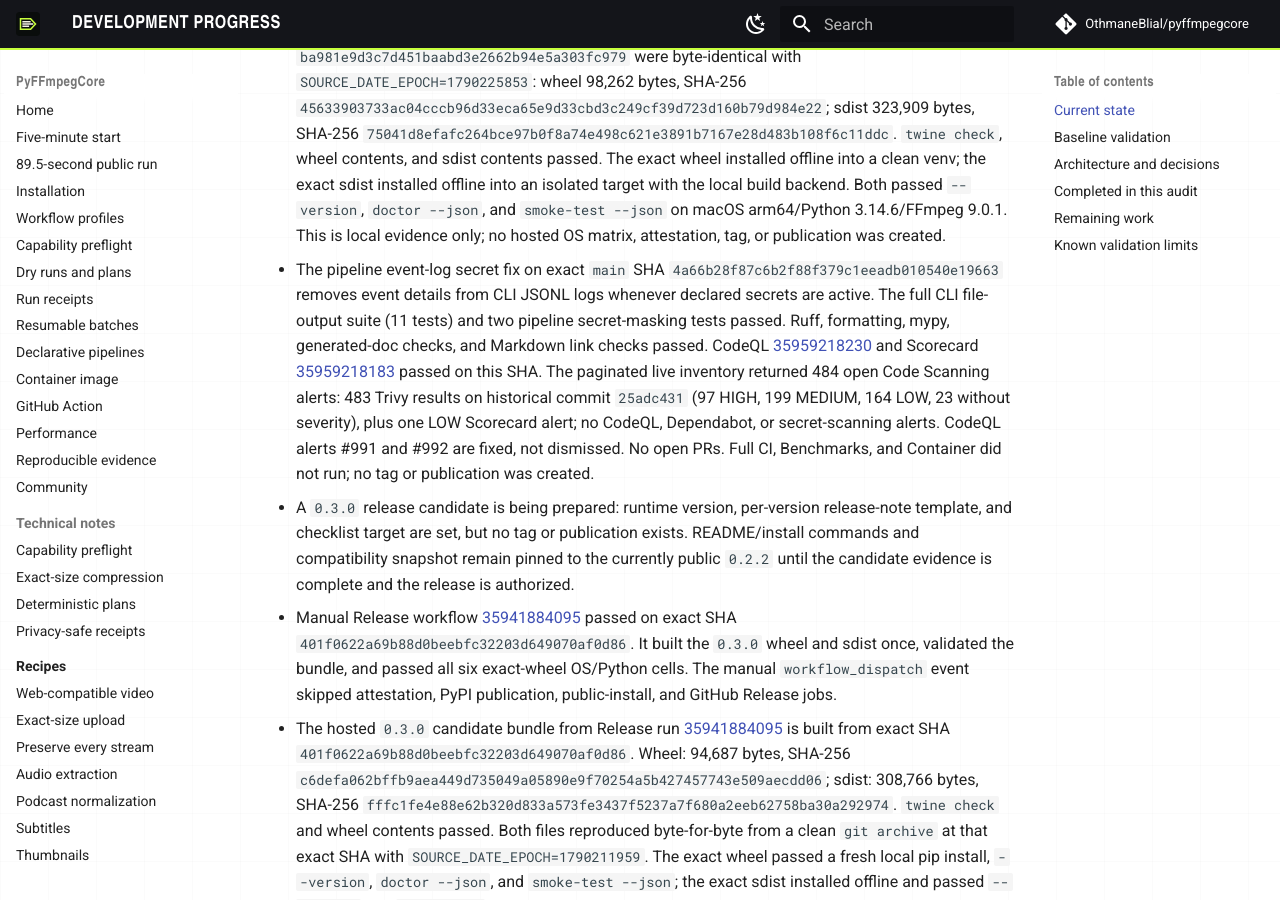
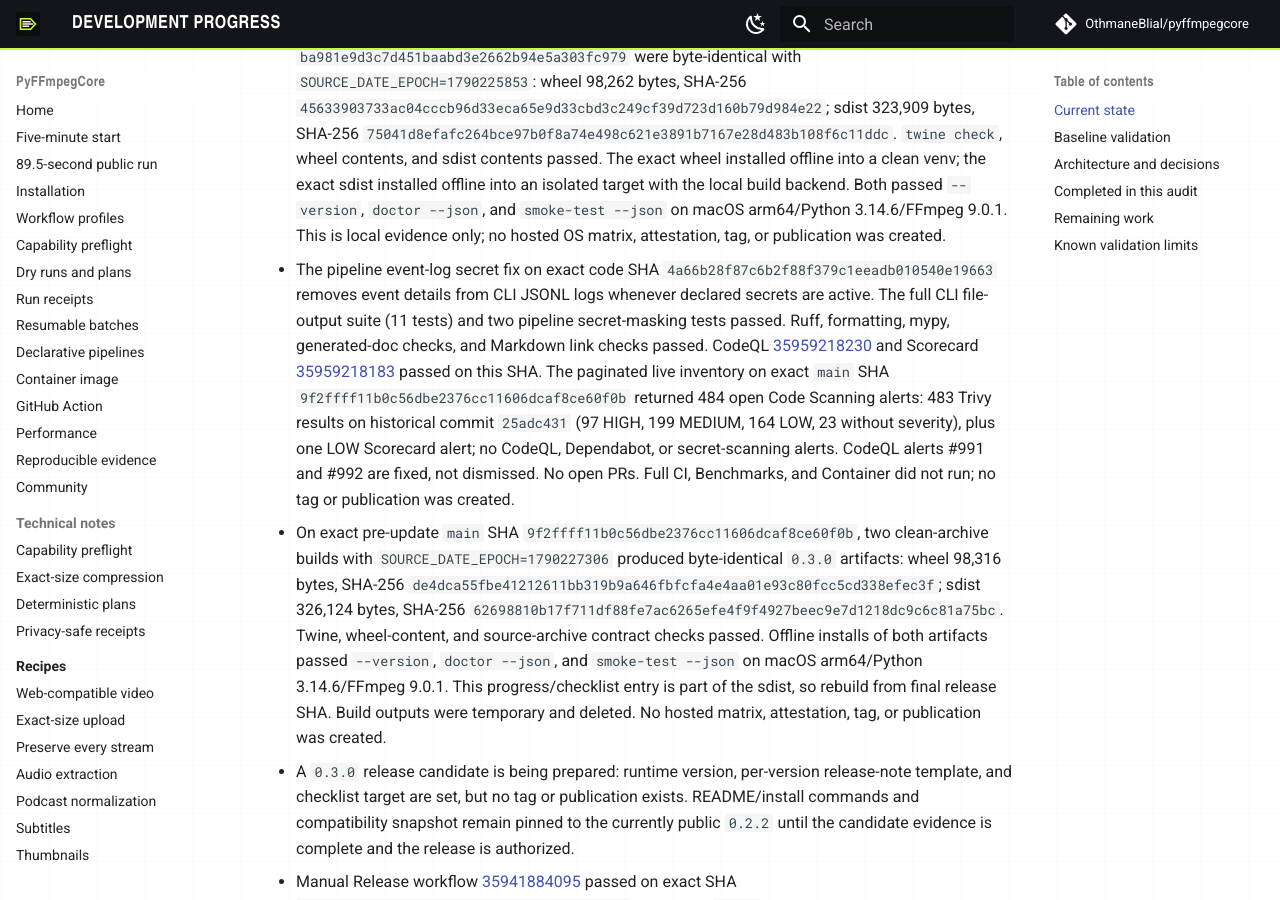
Before and after one commit to OthmaneBlial/pyffmpegcore, an MkDocs documentation site: the page built from docs/PROGRESS.md, in a window 1280 px wide and 900 px high, scrolled down 1589 px. Built offline with MkDocs 1.6.1 and Material for MkDocs 9.7.7, drawn with Linux system fonts in a browser that asks for light colours; comment, search, counter and statistics services are not loaded.

Commit message:
docs: record reproducible local artifacts

```diff
--- a/docs/PROGRESS.md
+++ b/docs/PROGRESS.md
@@ -14,7 +14,8 @@ Updated: 2026-09-24
 - The output-race fix on exact SHA `c801b90692f4d32f797602a1aeb096a74701802e` passed CodeQL [35957295722](https://github.com/OthmaneBlial/pyffmpegcore/actions/runs/35957295722) and Scorecard [35957295720](https://github.com/OthmaneBlial/pyffmpegcore/actions/runs/35957295720). Fourteen focused file, receipt, migration, and write-race tests passed locally with Ruff, formatting, mypy, docs checks, and `git diff --check`. Full CI, Benchmarks, and Container did not run; no tag or release was created.
 - On exact `main` SHA `ba981e9d3c7d451baabd3e2662b94e5a303fc979`, CLI file outputs and batch/pipeline state claims now distinguish a destination collision from a parent-directory error and report actionable failures. Sixty focused CLI, batch, pipeline, and receipt tests passed with Ruff, formatting, mypy, generated-doc checks, link checks, and `git diff --check`. CodeQL [35957849103](https://github.com/OthmaneBlial/pyffmpegcore/actions/runs/35957849103) and Scorecard [35957849130](https://github.com/OthmaneBlial/pyffmpegcore/actions/runs/35957849130) passed on that SHA. The live open-PR query returned none. Full CI, Benchmarks, and Container did not run; no tag or release was created.
 - Two local `0.3.0` builds from a clean archive of exact source SHA `ba981e9d3c7d451baabd3e2662b94e5a303fc979` were byte-identical with `SOURCE_DATE_EPOCH=1790225853`: wheel 98,262 bytes, SHA-256 `45633903733ac04cccb96d33eca65e9d33cbd3c249cf39d723d160b79d984e22`; sdist 323,909 bytes, SHA-256 `75041d8efafc264bce97b0f8a74e498c621e3891b7167e28d483b108f6c11ddc`. `twine check`, wheel contents, and sdist contents passed. The exact wheel installed offline into a clean venv; the exact sdist installed offline into an isolated target with the local build backend. Both passed `--version`, `doctor --json`, and `smoke-test --json` on macOS arm64/Python 3.14.6/FFmpeg 9.0.1. This is local evidence only; no hosted OS matrix, attestation, tag, or publication was created.
-- The pipeline event-log secret fix on exact `main` SHA `4a66b28f87c6b2f88f379c1eeadb010540e19663` removes event details from CLI JSONL logs whenever declared secrets are active. The full CLI file-output suite (11 tests) and two pipeline secret-masking tests passed. Ruff, formatting, mypy, generated-doc checks, and Markdown link checks passed. CodeQL [35959218230](https://github.com/OthmaneBlial/pyffmpegcore/actions/runs/35959218230) and Scorecard [35959218183](https://github.com/OthmaneBlial/pyffmpegcore/actions/runs/35959218183) passed on this SHA. The paginated live inventory returned 484 open Code Scanning alerts: 483 Trivy results on historical commit `25adc431` (97 HIGH, 199 MEDIUM, 164 LOW, 23 without severity), plus one LOW Scorecard alert; no CodeQL, Dependabot, or secret-scanning alerts. CodeQL alerts #991 and #992 are fixed, not dismissed. No open PRs. Full CI, Benchmarks, and Container did not run; no tag or publication was created.
+- The pipeline event-log secret fix on exact code SHA `4a66b28f87c6b2f88f379c1eeadb010540e19663` removes event details from CLI JSONL logs whenever declared secrets are active. The full CLI file-output suite (11 tests) and two pipeline secret-masking tests passed. Ruff, formatting, mypy, generated-doc checks, and Markdown link checks passed. CodeQL [35959218230](https://github.com/OthmaneBlial/pyffmpegcore/actions/runs/35959218230) and Scorecard [35959218183](https://github.com/OthmaneBlial/pyffmpegcore/actions/runs/35959218183) passed on this SHA. The paginated live inventory on exact `main` SHA `9f2ffff11b0c56dbe2376cc11606dcaf8ce60f0b` returned 484 open Code Scanning alerts: 483 Trivy results on historical commit `25adc431` (97 HIGH, 199 MEDIUM, 164 LOW, 23 without severity), plus one LOW Scorecard alert; no CodeQL, Dependabot, or secret-scanning alerts. CodeQL alerts #991 and #992 are fixed, not dismissed. No open PRs. Full CI, Benchmarks, and Container did not run; no tag or publication was created.
+- On exact pre-update `main` SHA `9f2ffff11b0c56dbe2376cc11606dcaf8ce60f0b`, two clean-archive builds with `SOURCE_DATE_EPOCH=1790227306` produced byte-identical `0.3.0` artifacts: wheel 98,316 bytes, SHA-256 `de4dca55fbe41212611bb319b9a646fbfcfa4e4aa01e93c80fcc5cd338efec3f`; sdist 326,124 bytes, SHA-256 `62698810b17f711df88fe7ac6265efe4f9f4927beec9e7d1218dc9c6c81a75bc`. Twine, wheel-content, and source-archive contract checks passed. Offline installs of both artifacts passed `--version`, `doctor --json`, and `smoke-test --json` on macOS arm64/Python 3.14.6/FFmpeg 9.0.1. This progress/checklist entry is part of the sdist, so rebuild from final release SHA. Build outputs were temporary and deleted. No hosted matrix, attestation, tag, or publication was created.
 - A `0.3.0` release candidate is being prepared: runtime version, per-version release-note template, and checklist target are set, but no tag or publication exists. README/install commands and compatibility snapshot remain pinned to the currently public `0.2.2` until the candidate evidence is complete and the release is authorized.
 - Manual Release workflow [35941884095](https://github.com/OthmaneBlial/pyffmpegcore/actions/runs/35941884095) passed on exact SHA `401f0622a69b88d0beebfc32203d649070af0d86`. It built the `0.3.0` wheel and sdist once, validated the bundle, and passed all six exact-wheel OS/Python cells. The manual `workflow_dispatch` event skipped attestation, PyPI publication, public-install, and GitHub Release jobs.
 - The hosted `0.3.0` candidate bundle from Release run [35941884095](https://github.com/OthmaneBlial/pyffmpegcore/actions/runs/35941884095) is built from exact SHA `401f0622a69b88d0beebfc32203d649070af0d86`. Wheel: 94,687 bytes, SHA-256 `c6defa062bffb9aea449d735049a05890e9f70254a5b427457743e509aecdd06`; sdist: 308,766 bytes, SHA-256 `fffc1fe4e88e62b320d833a573fe3437f5237a7f680a2eeb62758ba30a292974`. `twine check` and wheel contents passed. Both files reproduced byte-for-byte from a clean `git archive` at that exact SHA with `SOURCE_DATE_EPOCH=1790211959`. The exact wheel passed a fresh local pip install, `--version`, `doctor --json`, and `smoke-test --json`; the exact sdist installed offline and passed `--version` and `smoke-test`. Full CI [35941424672](https://github.com/OthmaneBlial/pyffmpegcore/actions/runs/35941424672), CodeQL [35941424727](https://github.com/OthmaneBlial/pyffmpegcore/actions/runs/35941424727), and Scorecard [35941424803](https://github.com/OthmaneBlial/pyffmpegcore/actions/runs/35941424803) passed on the same source SHA. The candidate remains untagged, unsigned, and unpublished.
```
Also changed, not shown: RELEASE_CHECKLIST.md (+3 -3 lines), ROADMAP.md (+3 -3 lines), SECURITY_TRIAGE.md (+3 -3 lines).
